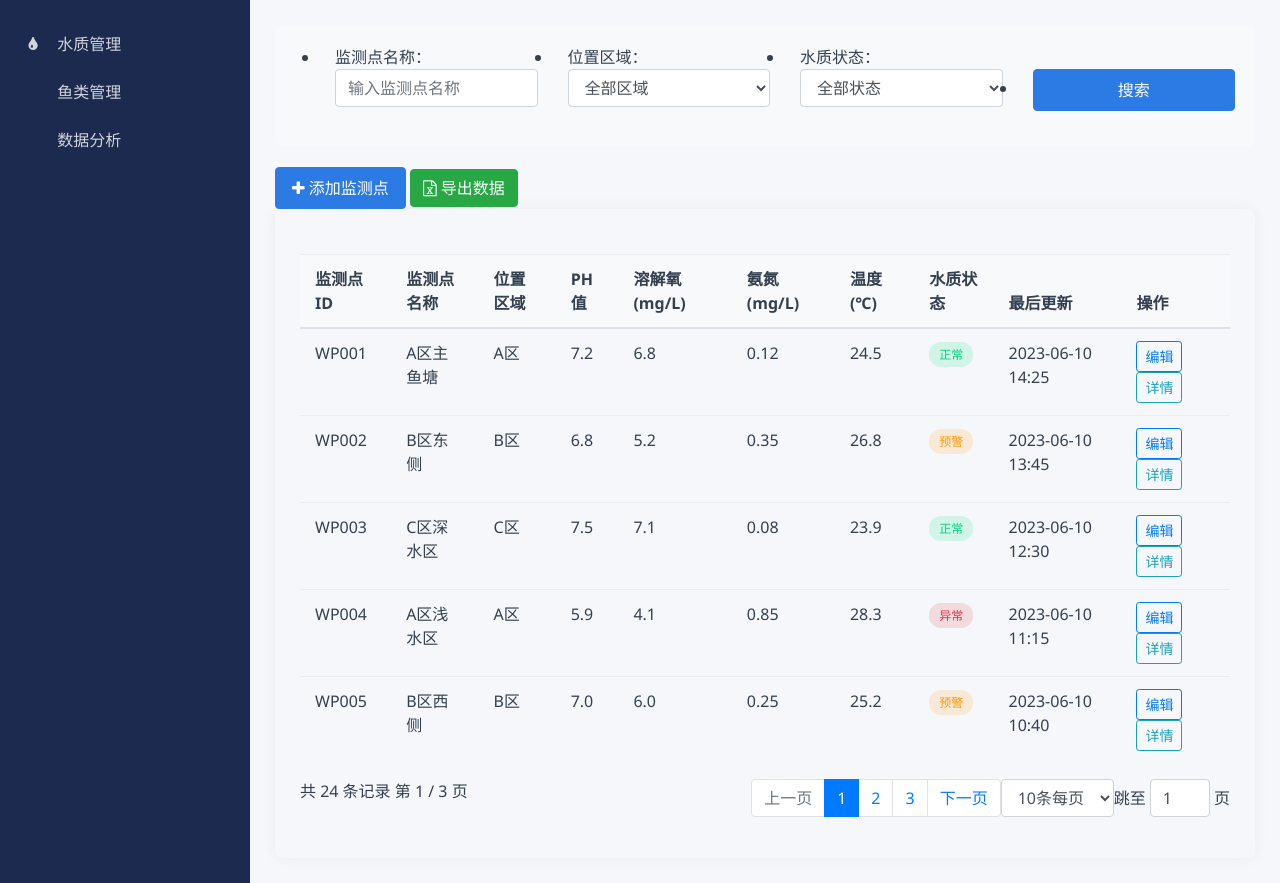
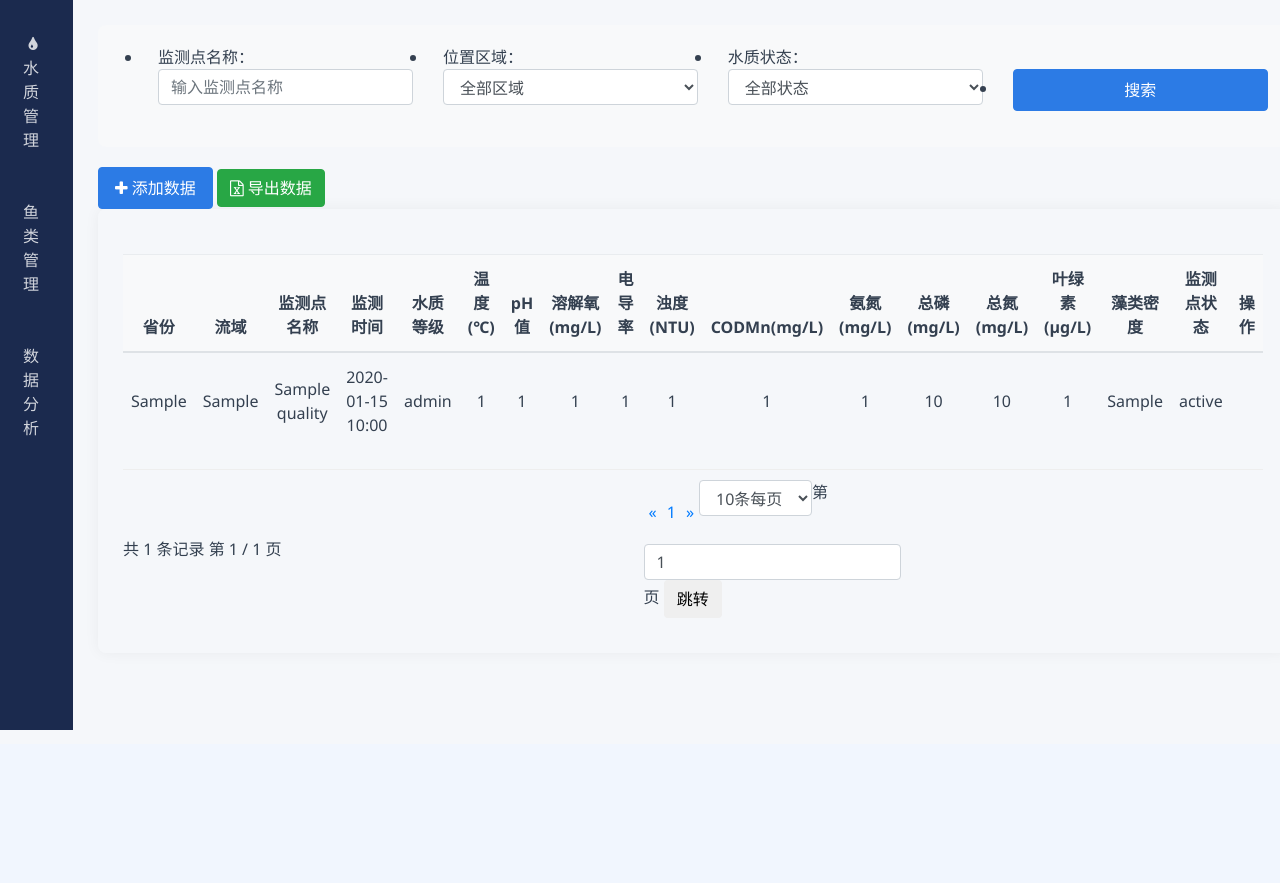
Before and after one commit to Lllsir0202/software-engineering-project, a Flask app: page /datacenter/ in a window 1280 px wide. Shown: the part 56-939 px from the top of the page. After the commit the page ends 786 px from the top, so only its background shows below. Run offline with Flask 3, Linux system fonts and the light colour scheme; tables that the repository leaves empty hold one stand-in row (values such as "Sample post"); some libraries are stand-ins or nearby versions.

Commit message:
feat:finish wawterquality show

```diff
--- a/app.py
+++ b/app.py
@@ -957,5 +957,50 @@
         return jsonify({"status": "error", "message": f"内部服务器错误: {str(e)}"}), 500
 
 
+# Here is some routes used in datacenter
+@app.route("/api/waterquality/list")
+def get_waterqualities():
+    page = int(request.args.get("page", 1))
+    per_page = int(request.args.get("per_page", 10))
+
+    query = WaterQuality.query.order_by(WaterQuality.monitor_time.desc())
+    pagination = query.paginate(page=page, per_page=per_page, error_out=False)
+    records = pagination.items
+
+    def safe(value):
+        return value if value is not None else "--"
+
+    data = []
+    for r in records:
+        data.append({
+            "province": safe(r.province),
+            "basin": safe(r.basin),
+            "site_name": safe(r.site_name),
+            "monitor_time": r.monitor_time.strftime("%Y-%m-%d %H:%M") if r.monitor_time else "--",
+            "water_quality_level": safe(r.water_quality_level),
+            "temperature": safe(r.temperature),
+            "ph": safe(r.ph),
+            "dissolved_oxygen": safe(r.dissolved_oxygen),
+            "conductivity": safe(r.conductivity),
+            "turbidity": safe(r.turbidity),
+            "cod_mn": safe(r.cod_mn),
+            "ammonia_nitrogen": safe(r.ammonia_nitrogen),
+            "total_phosphorus": safe(r.total_phosphorus),
+            "total_nitrogen": safe(r.total_nitrogen),
+            "chlorophyll": safe(r.chlorophyll),
+            "algae_density": safe(r.algae_density),
+            "site_status": safe(r.site_status)
+        })
+    print(data)
+    return jsonify({
+        "status": "success",
+        "total": pagination.total,
+        "pages": pagination.pages,
+        "current_page": page,
+        "records": data
+    })
+
+
+
 if __name__ == "__main__":
     app.run(debug=True)
--- a/templates/datacenter.html
+++ b/templates/datacenter.html
@@ -1,5 +1,6 @@
 <!DOCTYPE html>
 <html lang="zh-CN">
+
 <head>
     <meta charset="utf-8">
     <meta name="viewport" content="width=device-width, initial-scale=1">
@@ -81,7 +82,7 @@
             list-style: none;
         }
 
-        .side-navigation > li > a {
+        .side-navigation>li>a {
             display: block;
             padding: 12px 20px;
             color: rgba(255, 255, 255, 0.8);
@@ -91,14 +92,14 @@
             border-left: 3px solid transparent;
         }
 
-        .side-navigation > li > a:hover,
-        .side-navigation > li > a.active {
+        .side-navigation>li>a:hover,
+        .side-navigation>li>a.active {
             background: rgba(255, 255, 255, 0.1);
             color: #fff;
             border-left: 3px solid var(--primary-color);
         }
 
-        .side-navigation > li > a i {
+        .side-navigation>li>a i {
             margin-right: 10px;
             width: 20px;
             text-align: center;
@@ -296,12 +297,12 @@
                 display: none;
             }
 
-            .sidebar-left .side-navigation > li > a {
+            .sidebar-left .side-navigation>li>a {
                 text-align: center;
                 padding: 15px 10px;
             }
 
-            .sidebar-left .side-navigation > li > a i {
+            .sidebar-left .side-navigation>li>a i {
                 margin-right: 0;
                 font-size: 20px;
             }
@@ -320,6 +321,42 @@
             .content-wrapper {
                 padding: 15px;
             }
+        }
+
+        .pagination {
+            margin: 20px 0;
+            justify-content: center;
+            flex-wrap: wrap;
+        }
+
+        .pagination li {
+            margin: 0 5px;
+        }
+
+        .table td,
+        .table th {
+            padding: 12px 8px !important;
+            text-align: center;
+            vertical-align: middle;
+        }
+
+        .panel-body {
+            overflow-x: auto;
+        }
+
+        .page {
+            margin-top: 20px;
+            padding: 10px 0;
+            border-top: 1px solid #eee;
+            display: flex;
+            justify-content: space-between;
+            flex-wrap: wrap;
+            align-items: center;
+        }
+
+        .form-control {
+            height: 36px;
+            padding: 6px 12px;
         }
     </style>
 </head>
@@ -379,7 +416,7 @@
                     <li>
                         <a href="/data-fish"><i class="fa fa-fish"></i> <span>鱼类管理</span></a>
                     </li>
-                    <li >
+                    <li>
                         <a href="/data-analysis"><i class="fa fa-chart-line"></i> <span>数据分析</span></a>
                     </li>
                 </ul>
@@ -425,7 +462,7 @@
             <div class="clearfix m-b-20">
                 <div class="pull-left">
                     <a href="#" class="btn btn-primary" data-toggle="modal" data-target="#addWaterPointModal">
-                        <i class="fa fa-plus"></i> 添加监测点
+                        <i class="fa fa-plus"></i> 添加数据
                     </a>
                     <a href="#" class="btn btn-success">
                         <i class="fa fa-file-excel-o"></i> 导出数据
@@ -439,121 +476,49 @@
                     <table class="table m-t-20">
                         <thead>
                             <tr>
-                                <th>监测点ID</th>
-                                <th>监测点名称</th>
-                                <th>位置区域</th>
-                                <th>PH值</th>
-                                <th>溶解氧(mg/L)</th>
-                                <th>氨氮(mg/L)</th>
-                                <th>温度(℃)</th>
-                                <th>水质状态</th>
-                                <th>最后更新</th>
-                                <th>操作</th>
+                                <th title="监测点所在省份">省份</th>
+                                <th title="所属流域或区域，如黄河流域">流域</th>
+                                <th title="监测点名称">监测点名称</th>
+                                <th title="监测数据的记录时间">监测时间</th>
+                                <th title="水质等级评定，例如I类水、II类水等">水质等级</th>
+                                <th title="水体温度，单位为摄氏度">温度(℃)</th>
+                                <th title="水的酸碱度，6.5~8.5为正常">pH值</th>
+                                <th title="水中溶解氧含量，单位为mg/L">溶解氧(mg/L)</th>
+                                <th title="水体电导率，单位为μS/cm，用于反映离子浓度">电导率</th>
+                                <th title="水的浊度，单位为NTU">浊度(NTU)</th>
+                                <th title="高锰酸盐指数(CODMn)，反映有机污染物含量">CODMn(mg/L)</th>
+                                <th title="氨氮含量，用于评价生活污水或养殖排放">氨氮(mg/L)</th>
+                                <th title="总磷含量，反映营养盐污染状况">总磷(mg/L)</th>
+                                <th title="总氮含量，反映氮污染水平">总氮(mg/L)</th>
+                                <th title="水中叶绿素浓度，反映藻类繁殖程度">叶绿素(μg/L)</th>
+                                <th title="藻类密度，反映水体富营养化状况">藻类密度</th>
+                                <th title="监测点当前综合状态，例如正常/异常/预警">监测点状态</th>
+                                <th title="操作功能，如查看详情、编辑等">操作</th>
                             </tr>
                         </thead>
-                        <tbody>
+                        <tbody id="waterPointTableBody">
                             <tr>
-                                <td>WP001</td>
-                                <td>A区主鱼塘</td>
-                                <td>A区</td>
-                                <td>7.2</td>
-                                <td>6.8</td>
-                                <td>0.12</td>
-                                <td>24.5</td>
-                                <td><span class="water-status status-good">正常</span></td>
-                                <td>2023-06-10 14:25</td>
-                                <td>
-                                    <a href="#" data-toggle="modal" data-target="#editModal" class="btn btn-sm btn-outline-primary">编辑</a>
-                                    <a href="#" class="btn btn-sm btn-outline-info">详情</a>
-                                </td>
-                            </tr>
-                            <tr>
-                                <td>WP002</td>
-                                <td>B区东侧</td>
-                                <td>B区</td>
-                                <td>6.8</td>
-                                <td>5.2</td>
-                                <td>0.35</td>
-                                <td>26.8</td>
-                                <td><span class="water-status status-warning">预警</span></td>
-                                <td>2023-06-10 13:45</td>
-                                <td>
-                                    <a href="#" data-toggle="modal" data-target="#editModal" class="btn btn-sm btn-outline-primary">编辑</a>
-                                    <a href="#" class="btn btn-sm btn-outline-info">详情</a>
-                                </td>
-                            </tr>
-                            <tr>
-                                <td>WP003</td>
-                                <td>C区深水区</td>
-                                <td>C区</td>
-                                <td>7.5</td>
-                                <td>7.1</td>
-                                <td>0.08</td>
-                                <td>23.9</td>
-                                <td><span class="water-status status-good">正常</span></td>
-                                <td>2023-06-10 12:30</td>
-                                <td>
-                                    <a href="#" data-toggle="modal" data-target="#editModal" class="btn btn-sm btn-outline-primary">编辑</a>
-                                    <a href="#" class="btn btn-sm btn-outline-info">详情</a>
-                                </td>
-                            </tr>
-                            <tr>
-                                <td>WP004</td>
-                                <td>A区浅水区</td>
-                                <td>A区</td>
-                                <td>5.9</td>
-                                <td>4.1</td>
-                                <td>0.85</td>
-                                <td>28.3</td>
-                                <td><span class="water-status status-danger">异常</span></td>
-                                <td>2023-06-10 11:15</td>
-                                <td>
-                                    <a href="#" data-toggle="modal" data-target="#editModal" class="btn btn-sm btn-outline-primary">编辑</a>
-                                    <a href="#" class="btn btn-sm btn-outline-info">详情</a>
-                                </td>
-                            </tr>
-                            <tr>
-                                <td>WP005</td>
-                                <td>B区西侧</td>
-                                <td>B区</td>
-                                <td>7.0</td>
-                                <td>6.0</td>
-                                <td>0.25</td>
-                                <td>25.2</td>
-                                <td><span class="water-status status-warning">预警</span></td>
-                                <td>2023-06-10 10:40</td>
-                                <td>
-                                    <a href="#" data-toggle="modal" data-target="#editModal" class="btn btn-sm btn-outline-primary">编辑</a>
-                                    <a href="#" class="btn btn-sm btn-outline-info">详情</a>
-                                </td>
                             </tr>
                         </tbody>
                     </table>
 
                     <!-- 分页 -->
                     <div class="page clearfix">
-                        <div class="pull-left">共 24 条记录 第 1 / 3 页</div>
+                        <div class="pull-left" id="pagination-info">共 0 条记录 第 1 / 1 页</div>
                         <div class="pull-right">
                             <nav aria-label="..." class="pull-left">
-                                <ul class="pagination">
-                                    <li class="page-item disabled"><a class="page-link" href="#">上一页</a></li>
-                                    <li class="page-item active"><a class="page-link" href="#">1</a></li>
-                                    <li class="page-item"><a class="page-link" href="#">2</a></li>
-                                    <li class="page-item"><a class="page-link" href="#">3</a></li>
-                                    <li class="page-item"><a class="page-link" href="#">下一页</a></li>
+                                <ul class="pagination" id="pagination-bar">
                                 </ul>
                             </nav>
-                            <div class="pull-left p-r-20 p-l-20">
-                                <select class="form-control">
-                                    <option>10条每页</option>
-                                    <option>20条每页</option>
-                                    <option>50条每页</option>
+                            <div class="pull-left p-r-20  p-l-20">
+                                <select class="form-control" id="per-page-selector">
+                                    <option value="10">10条每页</option>
+                                    <option value="20">20条每页</option>
+                                    <option value="50">50条每页</option>
                                 </select>
-                            </div>
-                            <div class="pull-left">跳至
-                                <input type="text" value="1" class="form-control" style="width: 60px; display: inline-block;">
-                                页
-                            </div>
+                            </div>第
+                            <input type="text" id="goto-page-input" class="form-control" value="1">页
+                            <button id="goto-page-btn" class="btn btn-default">跳转</button>
                         </div>
                     </div>
                 </div>
@@ -562,11 +527,13 @@
     </div>
 
     <!-- 添加监测点模态框 -->
-    <div class="modal fade" id="addWaterPointModal" tabindex="-1" role="dialog" aria-labelledby="addWaterPointModalLabel">
+    <div class="modal fade" id="addWaterPointModal" tabindex="-1" role="dialog"
+        aria-labelledby="addWaterPointModalLabel">
         <div class="modal-dialog" role="document" style="width: 500px;">
             <div class="modal-content">
                 <div class="modal-header">
-                    <button type="button" class="pull-left" data-dismiss="modal" aria-label="Close"><span aria-hidden="true">&times;</span></button>
+                    <button type="button" class="pull-left" data-dismiss="modal" aria-label="Close"><span
+                            aria-hidden="true">&times;</span></button>
                     <h4 class="modal-title" id="addWaterPointModalLabel">添加水质监测点</h4>
                 </div>
                 <div class="modal-body">
@@ -612,7 +579,8 @@
         <div class="modal-dialog" role="document" style="width: 500px;">
             <div class="modal-content">
                 <div class="modal-header">
-                    <button type="button" class="close" data-dismiss="modal" aria-label="Close"><span aria-hidden="true">&times;</span></button>
+                    <button type="button" class="close" data-dismiss="modal" aria-label="Close"><span
+                            aria-hidden="true">&times;</span></button>
                     <h4 class="modal-title" id="editModalLabel">编辑监测点信息</h4>
                 </div>
                 <div class="modal-body">
@@ -665,8 +633,8 @@
 
 
         // 侧边栏菜单交互
-        $(document).ready(function() {
-            $('.menu-list > a').click(function(e) {
+        $(document).ready(function () {
+            $('.menu-list > a').click(function (e) {
                 e.preventDefault();
                 const childList = $(this).siblings('.child-list');
 
@@ -679,10 +647,143 @@
             });
 
             // 模拟数据加载
-            setTimeout(function() {
+            setTimeout(function () {
                 $('.stats-card').addClass('loaded');
             }, 500);
         });
     </script>
+
+    <!-- Used in pages -->
+    <script>
+        window.addEventListener('DOMContentLoaded', function () {
+            const tbody = document.getElementById('waterPointTableBody');
+            loadWaterquality(1, 10);  // 默认加载第1页，每页10条
+            let current_perpage = 10; // 当前每页显示条数
+
+            function loadWaterquality(page = 1, perPage = 10) {
+                fetch(`/api/waterquality/list?page=${page}&per_page=${perPage}`)
+                    .then(response => response.json())
+                    .then(data => {
+                        const tbody = document.getElementById('waterPointTableBody');
+                        tbody.innerHTML = '';  // 清空旧数据
+
+                        data.records.forEach(record => {
+                            const tr = document.createElement('tr');
+                            tr.innerHTML = `
+          <td>${record.province}</td>
+          <td>${record.basin}</td>
+          <td>${record.site_name}</td>
+          <td>${record.monitor_time}</td>
+          <td>${record.water_quality_level}</td>
+          <td>${record.temperature}</td>
+          <td>${record.ph}</td>
+          <td>${record.dissolved_oxygen}</td>
+          <td>${record.conductivity}</td>
+          <td>${record.turbidity}</td>
+          <td>${record.cod_mn}</td>
+          <td>${record.ammonia_nitrogen}</td>
+          <td>${record.total_phosphorus}</td>
+          <td>${record.total_nitrogen}</td>
+          <td>${record.chlorophyll}</td>
+          <td>${record.algae_density}</td>
+          <td>${record.site_status}</td>
+          <td>`;
+                            tbody.appendChild(tr);
+                        });
+
+                        // 渲染总数
+                        document.getElementById('pagination-info').textContent =
+                            `共 ${data.total} 条记录 第 ${data.current_page} / ${data.pages} 页`;
+
+                        // 渲染分页按钮
+                        const paginationContainer = document.getElementById('pagination-bar');
+                        paginationContainer.innerHTML = '';
+
+                        // 上一页按钮
+                        const prevLi = document.createElement('li');
+                        prevLi.className = data.current_page === 1 ? 'disabled' : '';
+                        prevLi.innerHTML = `<a href="#" aria-label="Previous"><span aria-hidden="true">«</span></a>`;
+                        prevLi.addEventListener('click', function () {
+                            if (data.current_page > 1) loadWaterquality(data.current_page - 1, perPage);
+                        });
+                        paginationContainer.appendChild(prevLi);
+
+                        // 中间页码按钮
+                        const pageWindow = 2;
+                        const startPage = Math.max(1, data.current_page - pageWindow);
+                        const endPage = Math.min(data.pages, data.current_page + pageWindow);
+
+                        // 显示第一页
+                        if (startPage > 1) {
+                            const firstLi = document.createElement('li');
+                            firstLi.innerHTML = `<a href="#">1</a>`;
+                            firstLi.addEventListener('click', function () {
+                                loadWaterquality(1, perPage);
+                            });
+                            paginationContainer.appendChild(firstLi);
+
+                            if (startPage > 2) {
+                                const dotsLi = document.createElement('li');
+                                dotsLi.className = 'disabled';
+                                dotsLi.innerHTML = `<span>...</span>`;
+                                paginationContainer.appendChild(dotsLi);
+                            }
+                        }
+
+                        // 中间页码按钮
+                        for (let i = startPage; i <= endPage; i++) {
+                            const li = document.createElement('li');
+                            li.className = (i === data.current_page) ? 'active' : '';
+                            li.innerHTML = `<a href="#">${i}</a>`;
+                            li.addEventListener('click', function () {
+                                loadWaterquality(i, perPage);
+                            });
+                            paginationContainer.appendChild(li);
+                        }
+
+                        // 显示最后一页
+                        if (endPage < data.pages) {
+                            if (endPage < data.pages - 1) {
+                                const dotsLi = document.createElement('li');
+                                dotsLi.className = 'disabled';
+                                dotsLi.innerHTML = `<span>...</span>`;
+                                paginationContainer.appendChild(dotsLi);
+                            }
+
+                            const lastLi = document.createElement('li');
+                            lastLi.innerHTML = `<a href="#">${data.pages}</a>`;
+                            lastLi.addEventListener('click', function () {
+                                loadWaterquality(data.pages, perPage);
+                            });
+                            paginationContainer.appendChild(lastLi);
+                        }
+
+
+                        // 下一页按钮
+                        const nextLi = document.createElement('li');
+                        nextLi.className = (!data.pages || data.current_page >= data.pages) ? 'disabled' : '';
+                        nextLi.innerHTML = `<a href="#" aria-label="Next"><span aria-hidden="true">»</span></a>`;
+                        nextLi.addEventListener('click', function () {
+                            if (data.current_page < data.pages) loadWaterquality(data.current_page + 1, perPage);
+                        });
+                        paginationContainer.appendChild(nextLi);
+                    })
+                    .catch(error => console.error('Error:', error));
+            }
+            document.getElementById('per-page-selector').addEventListener('change', function () {
+                const perPage = parseInt(this.value);
+                current_perpage = perPage;
+                loadWaterquality(1, current_perpage); // 重新加载第一页
+            });
+
+            document.getElementById('goto-page-btn').addEventListener('click', function () {
+                const page = parseInt(document.getElementById('goto-page-input').value);
+                console.log('跳转到第', page, '页');
+                loadWaterquality(page, current_perpage); // 加载指定页
+            });
+        });
+    </script>
+
 </body>
+
 </html>
```
